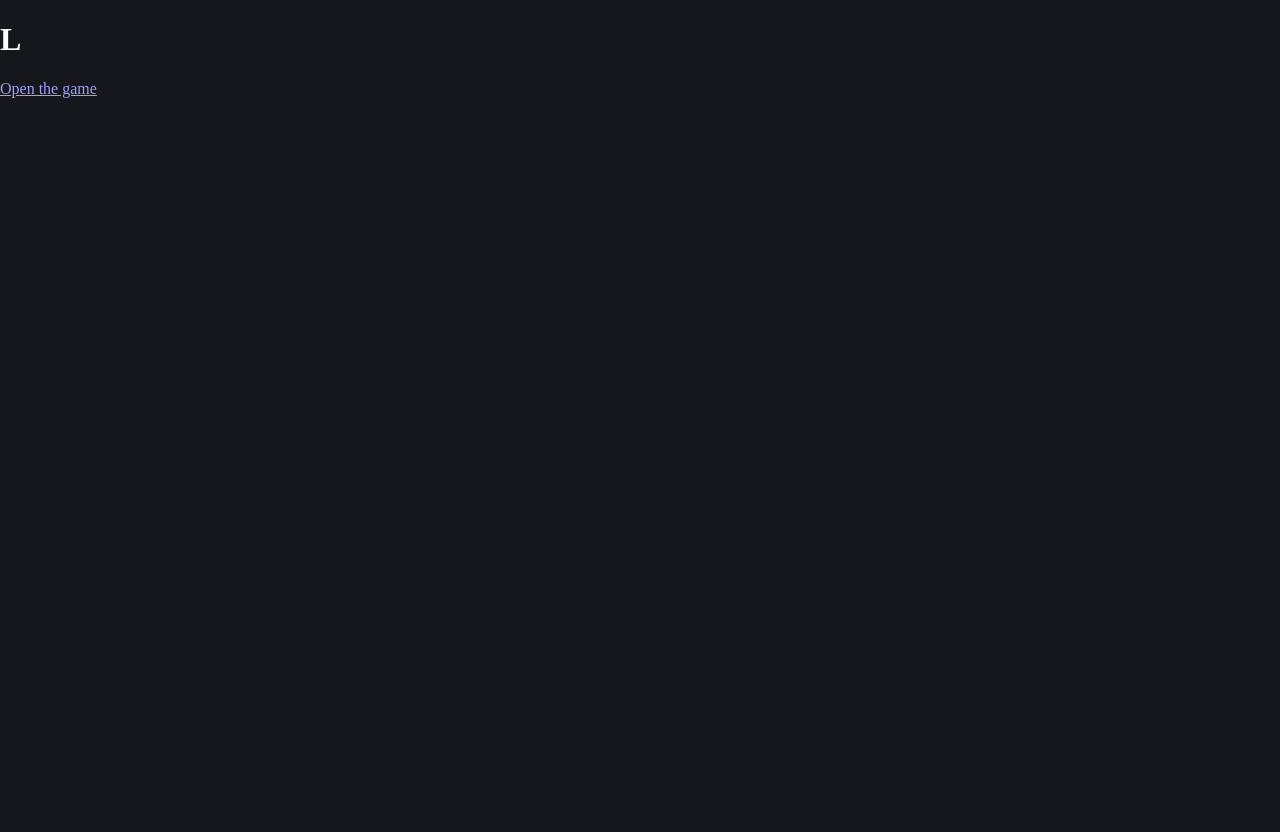
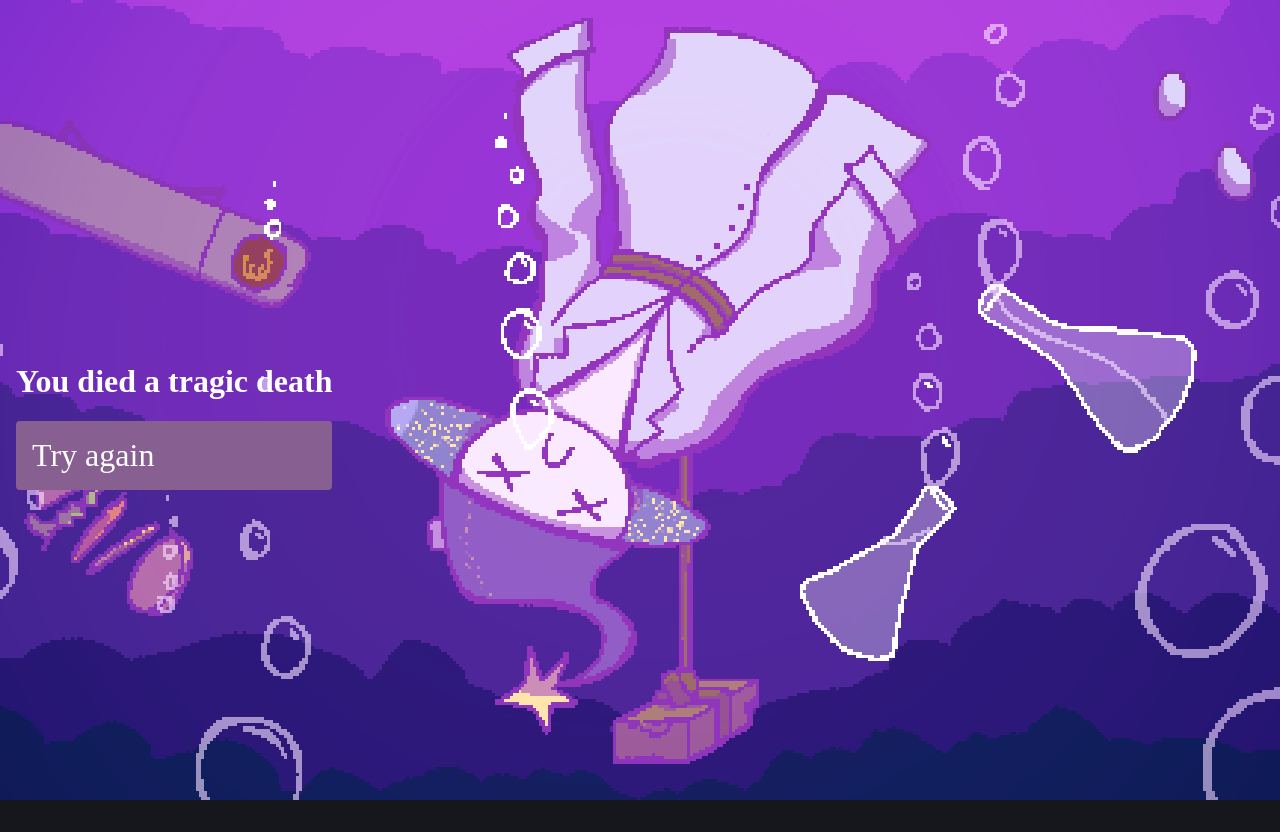
Before and after one commit to Blorptopia/curse, a website built with Vite: page game-over.html in a window 1280 px wide. Built offline with nearby package versions, Linux system fonts and the light colour scheme.

Commit message:
game over screen art

```diff
--- a/game-over.html
+++ b/game-over.html
@@ -5,11 +5,14 @@
 		<link rel="icon" type="image/svg+xml" href="/favicon.svg" />
 		<meta name="viewport" content="width=device-width, initial-scale=1.0" />
 		<link rel="icon" type="image/png" href="/src/assets/icon.png" />
-		<title>Curse</title>
+		<title>Game over | Curse</title>
 		<link rel="stylesheet" href="./src/global.css" />
+		<link rel="stylesheet" href="./src/game-over.css" />
 	</head>
 	<body>
-		<h1>L</h1>
-		<a href="/game.html">Open the game</a>
+		<div id="menu">
+			<h1>You died a tragic death</h1>
+			<a class="link-button primary" href="/game.html">Try again</a>
+		</div>
 	</body>
 </html>
--- /dev/null
+++ b/src/game-over.css
@@ -0,0 +1,30 @@
+:root {
+	background: url("/src/assets/game_over.png");
+	background-size: cover;
+	background-position: center center;
+	background-repeat: no-repeat;
+	image-rendering: pixelated;
+}
+
+#menu {
+	display: flex;
+	flex-direction: column;
+	justify-content: center;
+	padding: 1rem;
+	height: 100%;
+	width: max-content;
+}
+.link-button {
+	text-decoration: none;
+	color: inherit;
+	padding: 1rem;
+	border-radius: .25rem;
+
+	font-size: 2rem;
+}
+.primary {
+	background: #875f90;
+}
+.primary:hover {
+	background: #773a7c;
+}
```
Also changed, not shown: src/assets/game_over.png (added).
